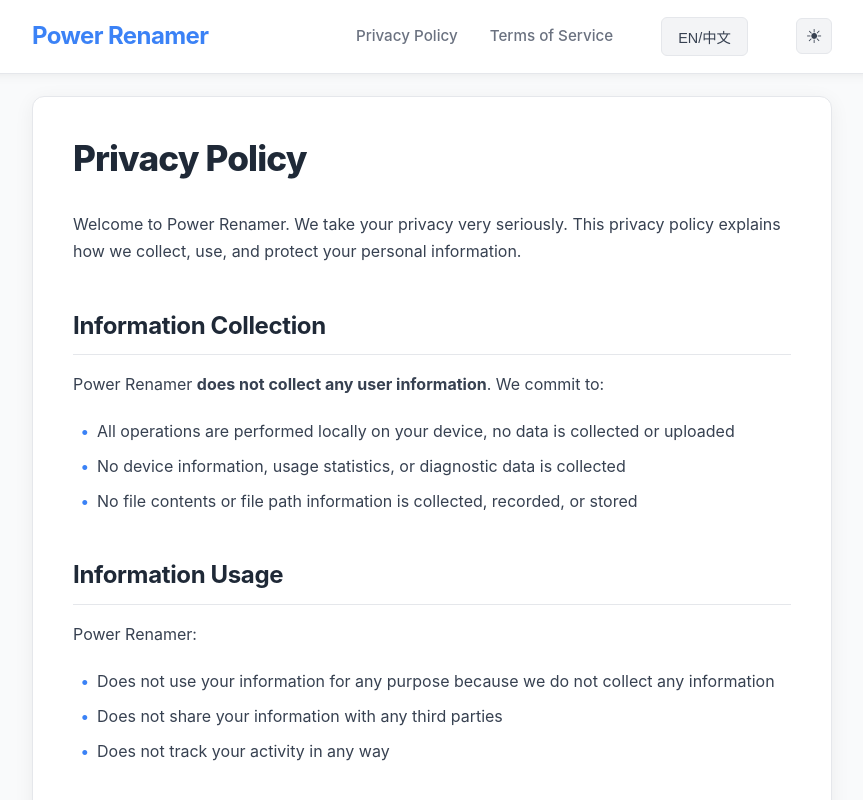
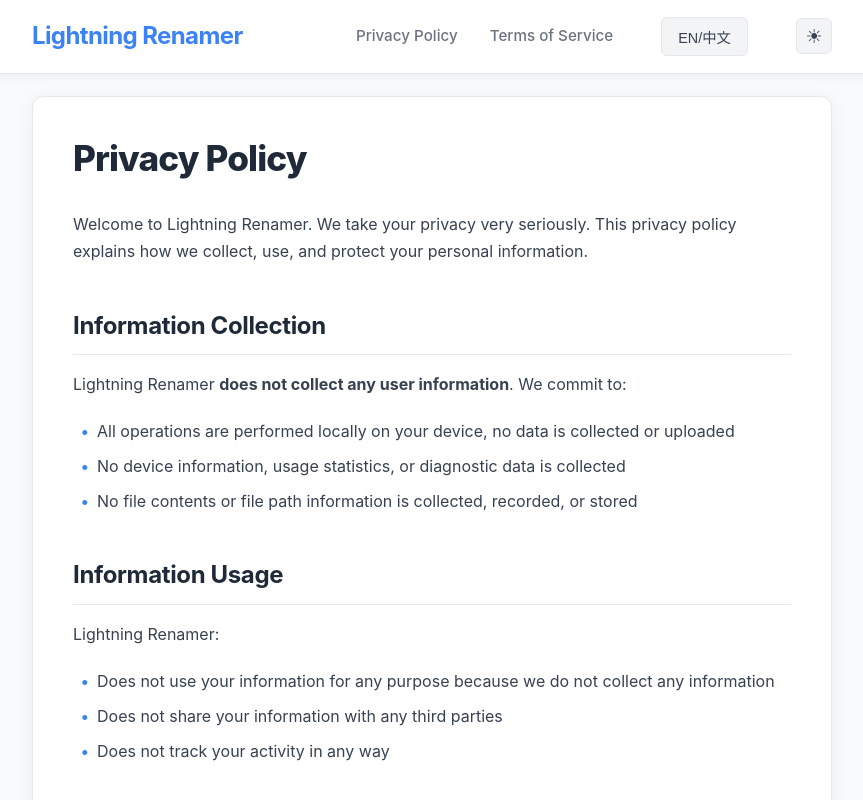
Before and after one commit to LightningRenamer/lightning-renamer-privacy, a plain HTML site: page privacy.html in a window 1280 px wide. Shown: the top 800 px of the page, without its empty margins (208-1071 px from the left). Drawn offline with Linux system fonts and the light colour scheme.

Commit message:
rename: Power Renamer → Lightning Renamer across site pages (index, privacy, terms)\n\n- Update titles, header logo, nav, body content, and footer to Lightning Renamer.\n- No structural changes; only product name updates.

```diff
--- a/privacy.html
+++ b/privacy.html
@@ -3,7 +3,7 @@
     <head>
         <meta charset="UTF-8" />
         <meta name="viewport" content="width=device-width, initial-scale=1.0" />
-        <title>Privacy Policy - Power Renamer</title>
+        <title>Privacy Policy - Lightning Renamer</title>
         <style>
             :root {
                 --background-color: #f9fafb;
@@ -270,7 +270,7 @@
         <header class="header">
             <nav class="nav">
                 <a href="index.html" class="logo">
-                    <span>Power Renamer</span>
+                    <span>Lightning Renamer</span>
                 </a>
                 <div class="nav-links">
                     <a href="privacy.html" data-lang="zh">隐私政策</a>
@@ -290,13 +290,13 @@
             <h1 data-lang="zh">隐私政策</h1>
             <h1 data-lang="en">Privacy Policy</h1>
 
-            <p data-lang="zh">欢迎使用 Power Renamer。我们非常重视您的隐私保护。本隐私政策说明了我们如何收集、使用和保护您的个人信息。</p>
-            <p data-lang="en">Welcome to Power Renamer. We take your privacy very seriously. This privacy policy explains how we collect, use, and protect your personal information.</p>
+            <p data-lang="zh">欢迎使用 Lightning Renamer。我们非常重视您的隐私保护。本隐私政策说明了我们如何收集、使用和保护您的个人信息。</p>
+            <p data-lang="en">Welcome to Lightning Renamer. We take your privacy very seriously. This privacy policy explains how we collect, use, and protect your personal information.</p>
 
             <h2 data-lang="zh">信息收集</h2>
             <h2 data-lang="en">Information Collection</h2>
-            <p data-lang="zh">Power Renamer <strong>不收集任何用户信息</strong>。我们承诺：</p>
-            <p data-lang="en">Power Renamer <strong>does not collect any user information</strong>. We commit to:</p>
+            <p data-lang="zh">Lightning Renamer <strong>不收集任何用户信息</strong>。我们承诺：</p>
+            <p data-lang="en">Lightning Renamer <strong>does not collect any user information</strong>. We commit to:</p>
             <ul>
                 <li data-lang="zh">所有操作均在本地设备上执行，不会收集或上传任何数据</li>
                 <li data-lang="en">All operations are performed locally on your device, no data is collected or uploaded</li>
@@ -308,8 +308,8 @@
 
             <h2 data-lang="zh">信息使用</h2>
             <h2 data-lang="en">Information Usage</h2>
-            <p data-lang="zh">Power Renamer：</p>
-            <p data-lang="en">Power Renamer:</p>
+            <p data-lang="zh">Lightning Renamer：</p>
+            <p data-lang="en">Lightning Renamer:</p>
             <ul>
                 <li data-lang="zh">不会将您的信息用于任何目的，因为我们根本不收集任何信息</li>
                 <li data-lang="en">Does not use your information for any purpose because we do not collect any information</li>
@@ -344,8 +344,8 @@
         </main>
 
         <footer class="footer">
-            <p data-lang="zh">© 2024 Power Renamer. 保留所有权利。</p>
-            <p data-lang="en">© 2024 Power Renamer. All rights reserved.</p>
+            <p data-lang="zh">© 2024 Lightning Renamer. 保留所有权利。</p>
+            <p data-lang="en">© 2024 Lightning Renamer. All rights reserved.</p>
         </footer>
 
         <script>
```
Also changed, not shown: index.html (+4 -4 lines), terms.html (+8 -8 lines).
